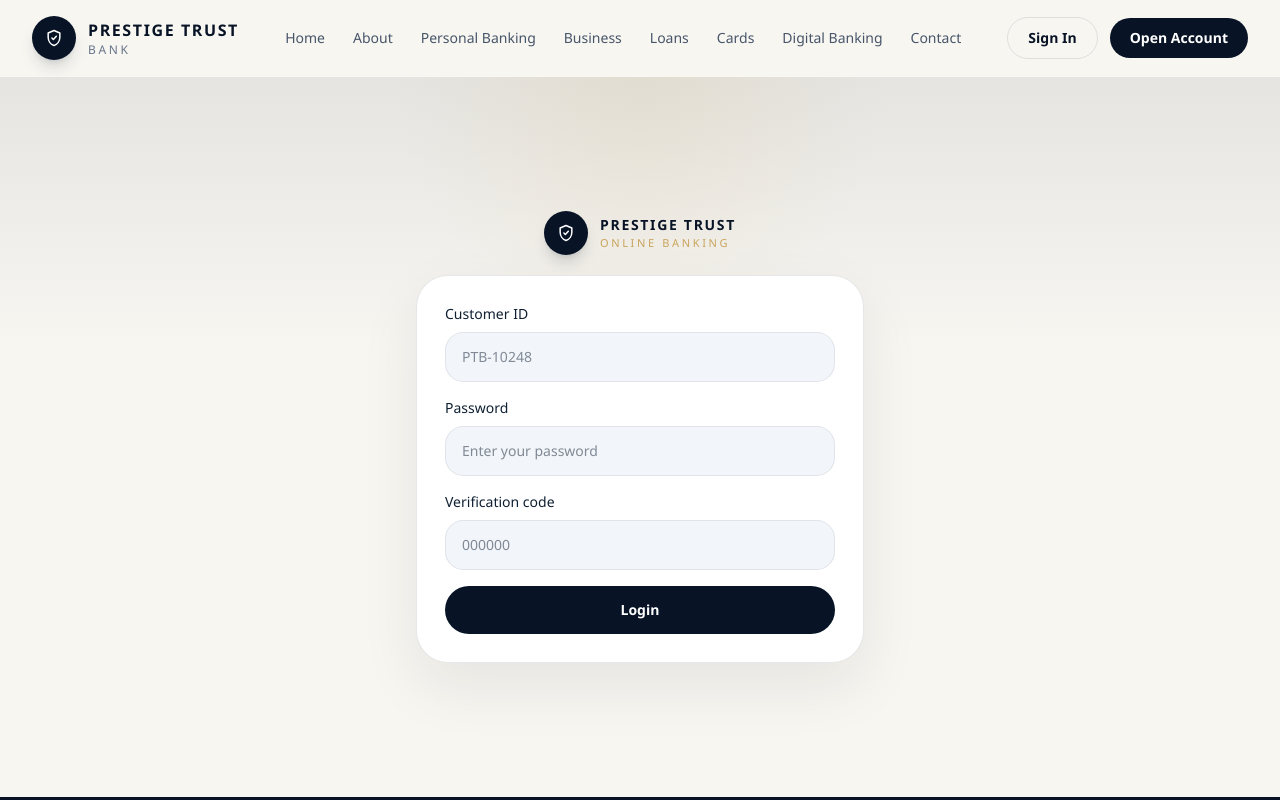
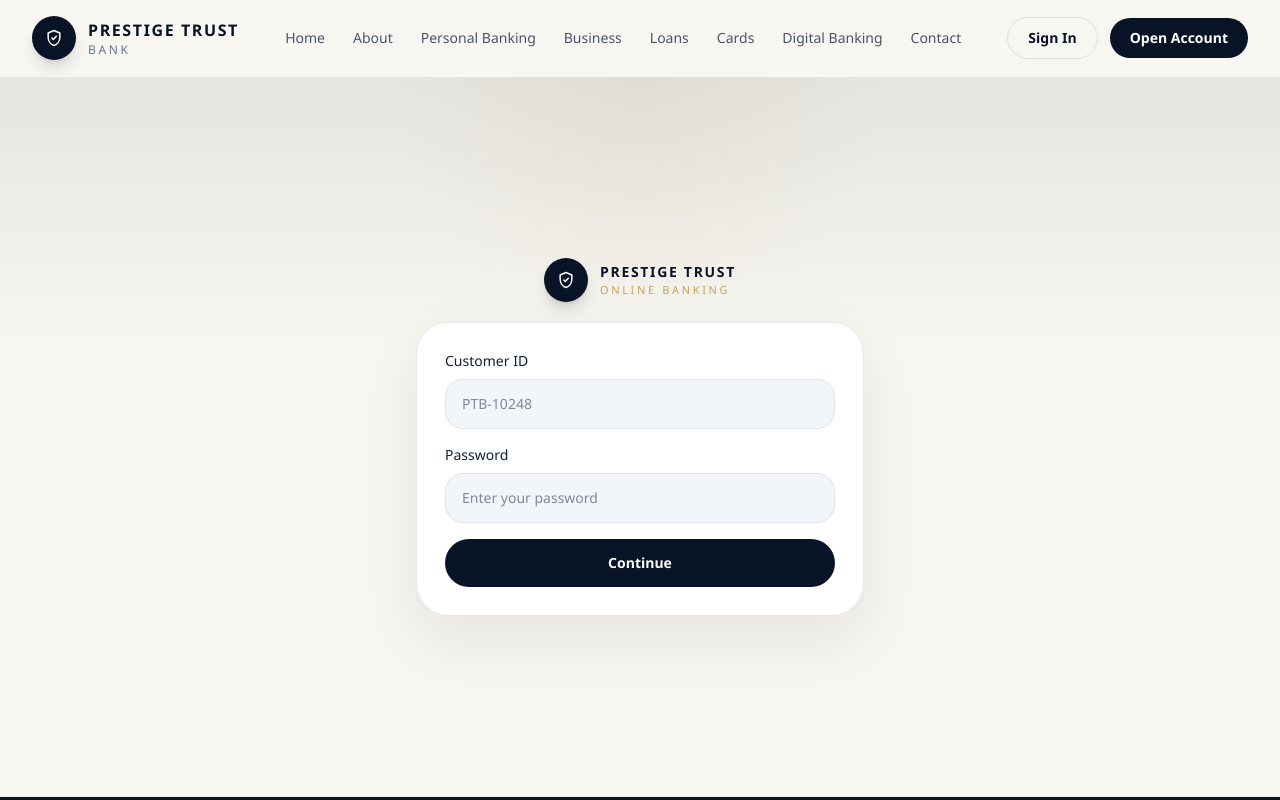
Before and after one commit to Fame233112eimmoa/prestigetrustbank, a Next.js app: page /login in a window 1280 px wide. Shown: the top 800 px of the page. Built offline with nearby package versions, Linux system fonts and the light colour scheme.

Commit message:
Updated banking website UI

```diff
--- a/app/(site)/login/page.tsx
+++ b/app/(site)/login/page.tsx
@@ -9,7 +9,6 @@ import { ShieldIcon } from "@/components/icons";
 type LoginValues = {
   customerId: string;
   password: string;
-  verificationCode: string;
 };
 
 export default function LoginPage() {
@@ -17,7 +16,6 @@ export default function LoginPage() {
   const [values, setValues] = useState<LoginValues>({
     customerId: "",
     password: "",
-    verificationCode: "",
   });
   const [error, setError] = useState("");
   const [isPending, startTransition] = useTransition();
@@ -26,12 +24,8 @@ export default function LoginPage() {
     event.preventDefault();
     setError("");
 
-    if (
-      !values.customerId.trim() ||
-      !values.password.trim() ||
-      !values.verificationCode.trim()
-    ) {
-      setError("Enter your customer ID, password, and verification code.");
+    if (!values.customerId.trim() || !values.password.trim()) {
+      setError("Enter your customer ID and password.");
       return;
     }
 
@@ -40,13 +34,8 @@ export default function LoginPage() {
       return;
     }
 
-    if (!/^\d{6}$/.test(values.verificationCode.trim())) {
-      setError("Enter a valid 6-digit verification code.");
-      return;
-    }
-
     startTransition(() => {
-      router.push("/dashboard");
+      router.push("/otp");
     });
   }
 
@@ -106,25 +95,6 @@ export default function LoginPage() {
               />
             </label>
 
-            <label className="block text-sm font-medium text-[var(--color-slate-950)]">
-              Verification code
-              <input
-                value={values.verificationCode}
-                onChange={(event) =>
-                  setValues((current) => ({
-                    ...current,
-                    verificationCode: event.target.value
-                      .replace(/\D/g, "")
-                      .slice(0, 6),
-                  }))
-                }
-                inputMode="numeric"
-                autoComplete="one-time-code"
-                className="mt-2 w-full rounded-[1.15rem] border border-[rgba(15,23,42,0.08)] bg-[var(--color-surface-soft)]/80 px-4 py-3.5 outline-none focus:border-[var(--color-gold)] focus:bg-white"
-                placeholder="000000"
-              />
-            </label>
-
             {error ? (
               <p className="rounded-[1.15rem] border border-rose-200 bg-rose-50 px-4 py-3 text-sm text-[var(--color-danger)]">
                 {error}
@@ -136,7 +106,7 @@ export default function LoginPage() {
               disabled={isPending}
               className="inline-flex w-full items-center justify-center rounded-full bg-[var(--color-navy-950)] px-6 py-3.5 text-sm font-semibold text-white hover:-translate-y-0.5 hover:bg-[var(--color-navy-900)]"
             >
-              {isPending ? "Signing In..." : "Login"}
+              {isPending ? "Continuing..." : "Continue"}
             </button>
           </form>
         </div>
```
